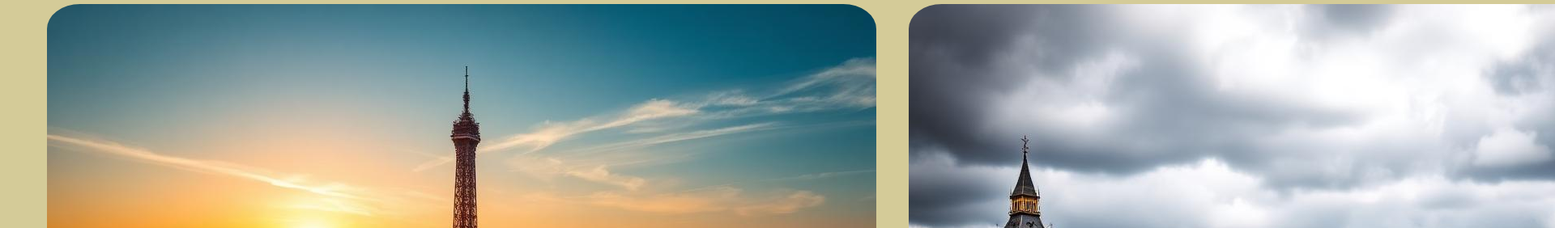
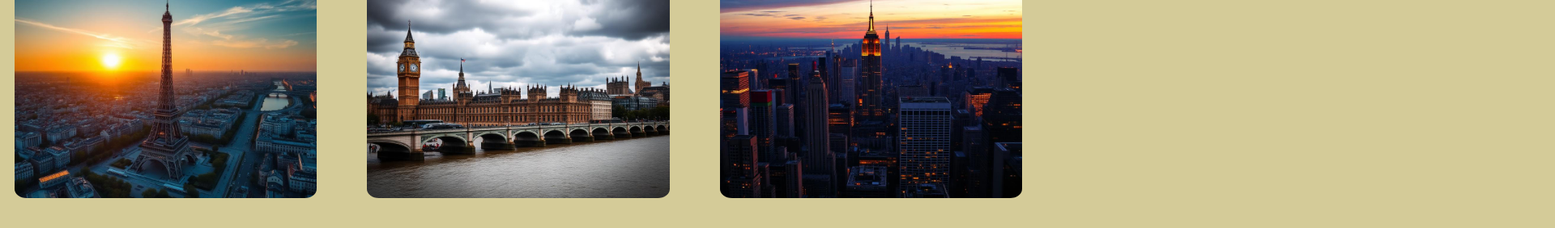
Before and after one commit to beatrizmataamado/ciudades, a plain HTML site: page index.html in a window 1280 px wide. Shown: the part 351-633 px from the top of the page at 81% size, 1920 px wide, since content can reach past the window. Drawn offline with Linux system fonts and the light colour scheme.

Commit message:
Add files via upload
UP

```diff
--- a/index.html
+++ b/index.html
@@ -20,6 +20,7 @@
 
 
 <nav style="display: flex; gap: 40px; background: rgb(236, 214, 116); padding: 10px; justify-content: center; font-family: muli; font-size: 25px;">
+    <!--link paris--><div><a style="text-decoration: none; color: #5f3b04;  font-family: Muli, sans-serif;; font-size: 50px;"  href="index.html"><b>INICIO</b></a></div>
     <!--link paris--><div><a style="text-decoration: none; color: #5f3b04;  font-family: Muli, sans-serif;; font-size: 50px;"  href="1paris.html"><b>PARIS</b></a></div>
     <!--link London--><div><a style="text-decoration: none; color: #5f3b04;  font-family: Muli, sans-serif;; font-size: 50px;" href="2london.html"><b>LONDRES</b></a></div>
     <!--link NY--><div><a style="text-decoration: none; color: #5f3b04;  font-family: Muli, sans-serif;; font-size: 50px;" href="3ny.html"><b>NUEVA YORK</b></a></div>
@@ -30,24 +31,38 @@
 <main style="padding: 10; justify-content: space-between;">
 
 
-<!--imagenes--><div style="display: flex; align-items: center; align-content: center; padding: 30px; justify-content: space-between; justify-items:center;">
-
-         <div style="flex: 1; padding: 20px; justify-content: center; align-content: center; position: relative;">
-                        <img img src="IMAGENES/1paris7.jpg" alt="paris" style="flex:1; border-radius: 4%;"></div>
+<!--imagenes--><div style="display: flex; flex-wrap: wrap; align-items: center; gap: 10px; padding: 10px; justify-content: space-between; ">
+                    <img src="IMAGENES/1paris7.jpg" alt="paris" style="border-radius: 4%; width: 30%; height: auto;">
+                    <img src="IMAGENES/2london7.jpg" alt="paris" style="border-radius: 4%; width: 30%; height: auto;">
+                    <img src="IMAGENES/3ny7.jpg" alt="paris" style="border-radius: 4%; width: 30%; height: auto;">
+           </div>
 
 
-          <div style="flex: 1; padding: 20px; justify-content: center; align-content: center; position: relative;">
-                        <img img src="IMAGENES/2london7.jpg" alt="paris" style="flex:1; border-radius: 4%;"></div>
+<!--
 
-          <div style="flex: 1; padding: 20px; justify-content: center; align-content: center; position: relative;">
-                        <img img src="IMAGENES/3ny7.jpg" alt="paris" style="flex:1; border-radius: 4%;"></div>
-           </div>
+max-width: 100%; /* Ajusta el ancho al contenedor */
+        height: auto; /* Mantiene la proporción */
+        flex: 1; /* Hace que las imágenes compartan el ancho por igual */
+        width: 30%; /* Ocupan aprox. un tercio cada una */
+    }
+
+    /* Responsividad para pantallas pequeñas */
+    @media (max-width: 600px) {
+        .contenedor-imagenes {
+            flex-direction: column; /* Pone imágenes en vertical */
+            align-items: center;
+        }
+        .imagen-responsive {
+            width: 80%; /* Más grandes en móvil */
+        }
+        }-->
+
+
 
 <!--enlaces--> <div style="display: flex; align-items: CENTER; align-content: center; padding: 30px; justify-content: space-between; justify-items:center;">
 
     <DIV style="flex:1; padding: 10px; align-items: center; justify-content:top; text-align: CENTER;"><a style="text-decoration: none; color: #5f3b04;  font-family: Muli, sans-serif;; font-size: 50px;"  href="1paris.html"><b>PARIS</b></a></div>
-
-    <DIV style="flex:1; padding: 10px; align-items: center; justify-content:top; text-align: CENTER;"><a style="text-decoration: none; color: #5f3b04;  font-family: Muli, sans-serif;; font-size: 50px;"  href="2london.html"><b>LONDRES</b></a></div>
+        <DIV style="flex:1; padding: 10px; align-items: center; justify-content:top; text-align: CENTER;"><a style="text-decoration: none; color: #5f3b04;  font-family: Muli, sans-serif;; font-size: 50px;"  href="2london.html"><b>LONDRES</b></a></div>
     <DIV style="flex:1; padding: 10px; align-items: center; justify-content:top; text-align: CENTER;"><a style="text-decoration: none; color: #5f3b04;  font-family: Muli, sans-serif;; font-size: 50px;"  href="3ny.html"><b>NUEVA YORK</b></a></div>
                         </div>
 
@@ -57,8 +72,7 @@
 
 <footer>
 <div style="display: fles;  size: 12px; color: grey; font-family: Arial, Helvetica, sans-serif; font-size: 10px;">
-   <div style=" text-align: left; align-content: left; align-items: left; color: #5f3b04"><a style="text-decoration: none" href="index.html"><p>Inicio</p></a></div>
-   <div style=" text-align: right; align-content: right; align-items: right; color: grey;"><p>Pagina creada en el curso de WEB</p></div>
+      <div style=" text-align: right; align-content: right; align-items: right; color: grey;"><p>Pagina creada en el curso de WEB</p></div>
    </div>
 </footer>
 
```
Also changed, not shown: 1paris.html (+3 -3 lines), 2london.html (+4 -3 lines), 3ny.html (+4 -3 lines).
